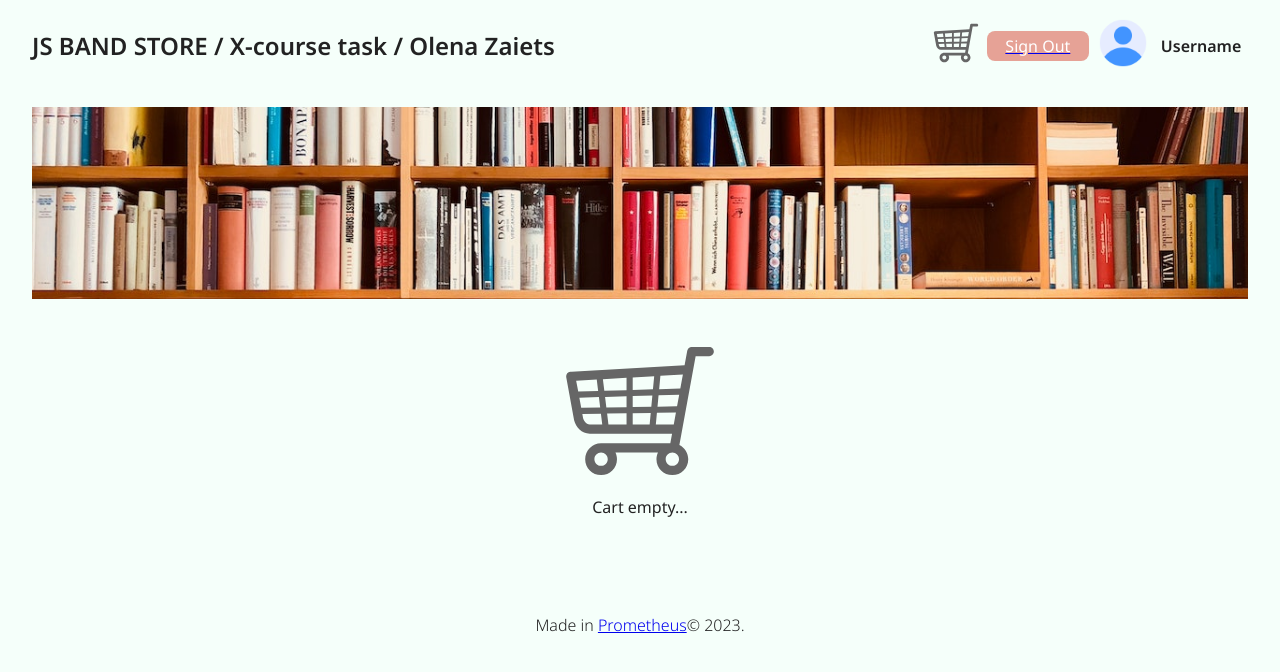
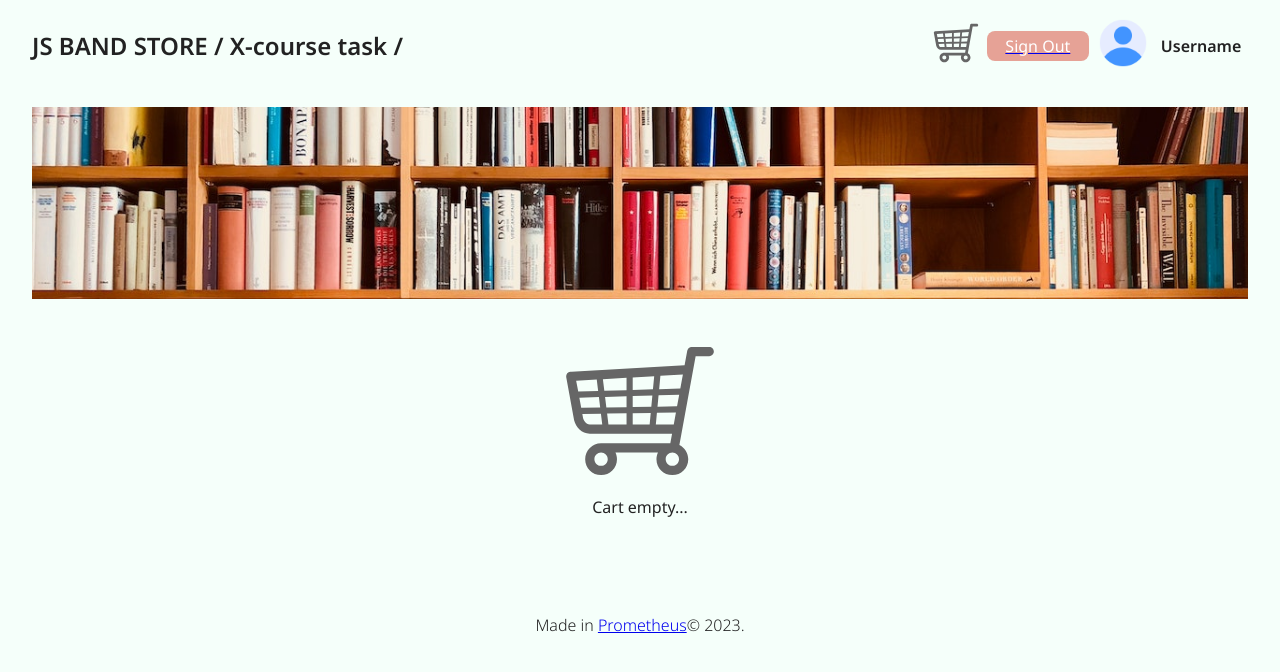
Before and after one commit to HelenaLZ/prometheus-x-course-task, a React (Create React App) app: page /#/cart in a window 1280 px wide. Shown: the top 672 px of the page. Built offline with nearby package versions, Linux system fonts and the light colour scheme.

Commit message:
30.03.2023.2

```diff
--- a/src/components/Header.js
+++ b/src/components/Header.js
@@ -9,7 +9,7 @@ export default function Header() {
   return (
     <header>
             <div>
-                <div className = "logo">JS BAND STORE / X-course task / Olena Zaiets</div>
+                <div className = "logo">JS BAND STORE / X-course task /</div>
                 <nav>
                  {/* <Link to="cart"><div><img src={cart} alt="cart" className="cart-button" onClick={() => setCartOpen(cartOpen = !cartOpen)}/></div></Link> */}
                  {/* {cartOpen && (
```
